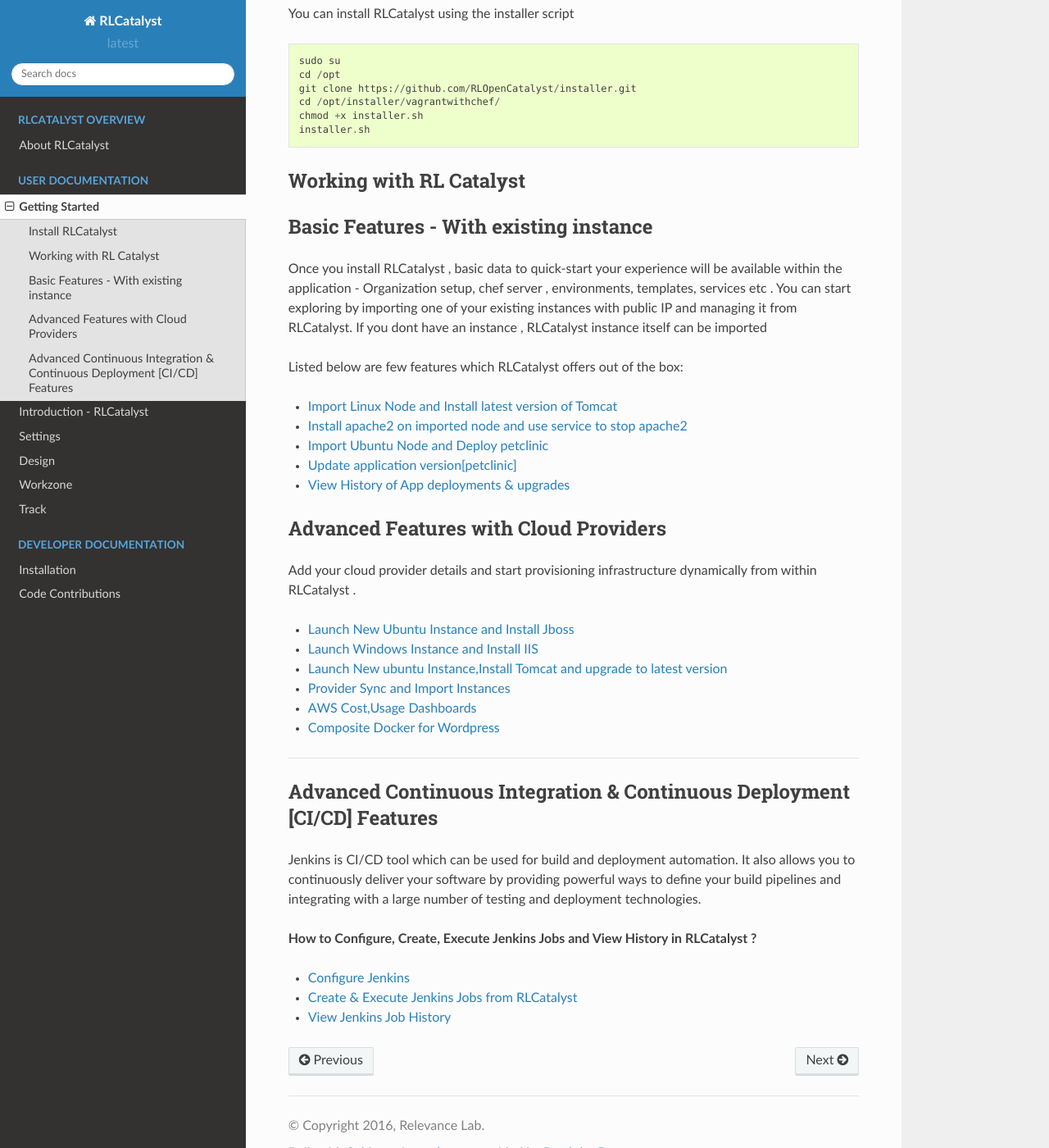
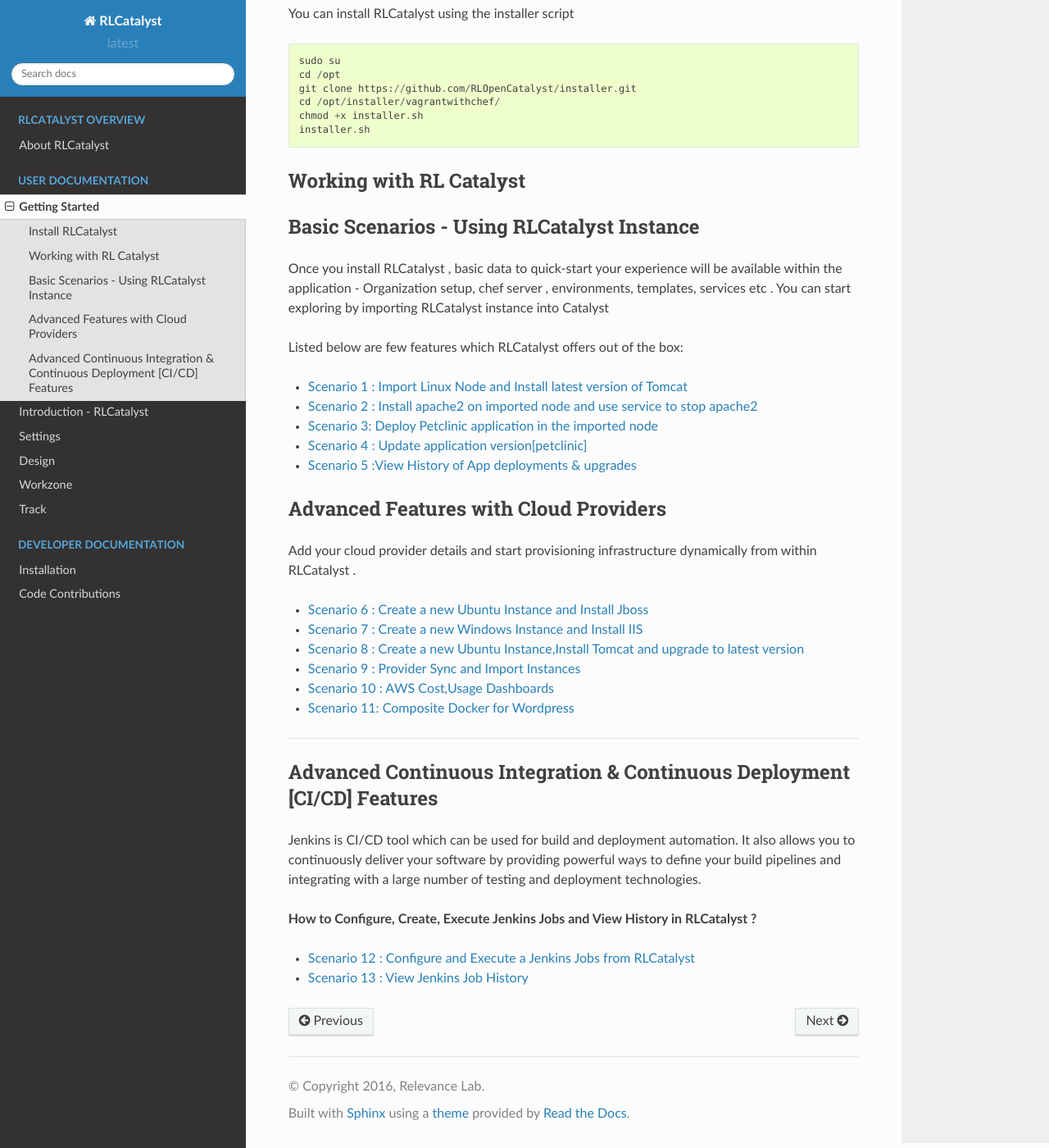
Before and after one commit to RLOpenCatalyst/catdocs, a Sphinx documentation site: the page built from Catalyst/source/gettingstarted.rst, in a window 1280 px wide and 1400 px high, scrolled down 1840 px. Shown: the whole window at 82% size. Built offline with Sphinx 7.4.7 and the Read the Docs theme 2.0.0, drawn with Linux system fonts in a browser that asks for light colours; some of the changed lines change nothing that is shown.

Commit message:
Updated content

```diff
--- a/Catalyst/source/gettingimplemented.rst
+++ b/Catalyst/source/gettingimplemented.rst
@@ -7,25 +7,22 @@
 
 .. _Import Linux Node and Install latest version of-Tomcat:
 
-Import Linux Node and Install latest version of Tomcat
+Scenario 1 : Import Linux Node and Install latest version of Tomcat
 ^^^^^^^^^^^^^^^^^^^^^^^^^^^^^^^^^^^^^^^^^^^^^^^^^^^^^^
 
-1. Import Node by IP
+1. Import RLCatalyst instance/VM
 
-Import one of your existing Linux instances into RLCatalyst .The instance should have a public IP and should be reachable from the catalyst network .
+ * Go to Workzone and expand the Organization tree on the left side to get the environments . Click on Import by IP icon
+ * Enter 127.0.0.1 in the IP Address field . User/Password is vagrant/vagrant .Enter all the details and click on import button and wait until **Instance Bootstrap Successfully**
 
- * Click on Import by IP icon in the respective **Environment** of **Workzone**
- * Enter all the details and click on import button and wait until **Instance Bootstrap Successfully**
-
-If you are importing RLCatalyst VM, which is running using vagrant, IP is 127.0.0.1 and user/password - vagrant/vagrant.
 Please refer to :ref:`import-byip`  for more details
 
 2. Install latest version of Tomcat
  * Click on Chef-Client Run icon on the imported node in Infrastructure -> Instances tab
- * Search for **tomcat-all-rl** cookbook and add to runlist and click on update runlist button and Wait until instance runlist updates
+ * Search for **tomcat-all-rl** cookbook and add to runlist and click on update runlist button and wait until instance runlist updates . This cookbook will install the latest version of Tomcat
 
 3. Access Tomcat
- * Once the runlist updates go to Controlpanel -> Additional Parameters -> New Application URL and add **Name** and **URL - http://$host:8080** and save. Now click on your Applink in Infrastructure -> Instances and verify Tomcat installtion.
+ * Once the runlist updates go to Controlpanel -> Additional Parameters -> New Application URL and add **Name** and **URL - http://localhost:8080** and save. Now click on your Applink in Infrastructure -> Instances and verify Tomcat running.
 
 
 
@@ -44,44 +41,44 @@
 
 .. _Install apache2 on imported node and use service to stop-apache2:
 
-Install apache2 on imported node and use service to stop apache2
+Scenario 2 : Install apache2 on imported node and use service to stop apache2
 ^^^^^^^^^^^^^^^^^^^^^^^^^^^^^^^^^^^^^^^^^^^^^^^^^^^^^^^^^^^^^^^^
 
-1. Creating a Service command
+1. Create a Service command
  * In Settings, Under Gallery setup -> Service command, create a new service by selecting service command type as **chef cookbook/recipe**. Search for the **service_apache** in service cookbooks dropdown. Select actions **Start,Stop,Restart** and save.
 
-   Please refer :ref:`Service-Command` for more details.
+ Please refer :ref:`Service-Command` for more details.
 
 
-2. Import a Linux Node
- * Click on Import by IP icon in the respective **Environment** of **Workzone**
- * Enter all the details and click on import button and wait until **Instance Bootstrap Successfully**
+2. Import RLCatalyst instance/VM . Ignore this step if you have already executed **Scenario 1**
+ * Go to Workzone and expand the Organization tree on the left side to get the environments . Click on Import by IP icon
+ * Enter 127.0.0.1 in the IP Address field . User/Password is vagrant/vagrant .Enter all the details and click on import button and wait until **Instance Bootstrap Successfully**
 
-   Please refer to :ref:`import-byip`  for more details.
+ Please refer to :ref:`import-byip`  for more details.
 
 
 3. Install Apache using chef client run
- * Click on Chef-Client run button in the Workzone -> Infrastructure -> Instances tab, of the imported node and add **apache2** cookbook and click on Update runlist button and Wait until instance runlist updates
+ * Click on Chef-Client run button on the imported node and add **apache2** cookbook and click on Update runlist button and wait until instance runlist gets updated
 
 
 4. SSH in to the Node from RLCatalyst and check the apache status
- * SH in to the box from catalyst and run **sudo service apache2 status**
+ * SSH in to the box from rlcatalyst and run **sudo service apache2 status** to check the apache2 status
    apache2 is running
 
 5. Add the service apache to the node
- * Go to Controlpanel -> Service Tab -> Click on Add New Service. Select the service and save.
+ * Go to Controlpanel -> Service Tab -> Click on Add New Service. Choose the apache service and save.
 
 
 6. Stop the service and check the status
- * Go to Controlpanel -> Services and Click on Stop icon
- * SSH in to the box from catalyst and run **sudo service apache2 status**
-   apache2 is not running
+ * Click on Stop icon
+ * SSH in to the box from catalyst and run **sudo service apache2 status** and check the apache2 status.
+   You can see that zpache2 is stopped
 
 
 7. Start the service and check the status
  * Go to Controlpanel -> Services and Click on Start icon
  * SSH in to the box from catalyst and run **sudo service apache2 status**
-   apache2 is running
+   apache2 is up and running now
 
 
 **Following video demonstrates how to Install apache2 on imported node and use service to stop apache2 in RLCatalyst:**
@@ -98,25 +95,25 @@
 *****
 
 
-.. _Import Ubuntu Node and Deploy-petclinic:
+.. _Deploy Pet-clinic application in the imported node:
 
-Import Ubuntu Node and Deploy petclinic
+Scenario 3: Deploy Petclinic application in the imported node
 ^^^^^^^^^^^^^^^^^^^^^^^^^^^^^^^^^^^^^^^
 
-1. Import a Linux Node
- * Click on Import by IP icon in the respective **Environment** of **Workzone**
- * Enter all the details and click on import button and wait until **Instance Bootstrap Successfully**
+1. Import RLCatalyst instance/VM . Ignore this step if you have already executed **Scenario 1**
+ * Go to Workzone and expand the Organization tree on the left side to get the environments . Click on Import by IP icon
+ * Enter 127.0.0.1 in the IP Address field . User/Password is vagrant/vagrant .Enter all the details and click on import button and wait until **Instance Bootstrap Successfully**
 
    Please refer to :ref:`import-byip`  for more details.
 
 
-2. Install Tomcat Cookbook(tomcat-all-rl)
+2. Install Tomcat Cookbook(tomcat-all-rl) . Ignore this step if you have already executed **Scenario 1**
  * Click on Chef-Client Run icon on the imported node in Workzone -> Infrastructure -> Instances tab
  * Search for **tomcat-all-rl** cookbook and add to runlist and click on update runlist button and Wait until instance runlist updates
 
 
 3. Create a Chef orchestration task, Choose the node and add the cookbook deploy_war & Edit cookbook attributes and save
-  * In Workzone, Under Orchestration Create a New Chef Task and add **deploy_war** cookbook and edit the following attributes
+  * In Workzone, Under Orchestration ,create a new Chef task and add **deploy_war** cookbook and edit the following attributes
   * Source code url - **https://s3-us-west-2.amazonaws.com/catalystcode/petclinic-2.02.71.war**
   * Application version – 2.02.71
   * Node publice IP – enter the public IP where tomcat is running and present as node in catalyst.
@@ -140,10 +137,61 @@
 
 *****
 
+.. _Update application-version[petclinic]:
+
+Scenario 4 : Update application version[petclinic]
+^^^^^^^^^^^^^^^^^^^^^^^^^^^^^^^^^^^^^
+
+1. Import RLCatalyst instance/VM . Ignore this step if you have already executed **Scenario 1**
+ * Go to Workzone and expand the Organization tree on the left side to get the environments . Click on Import by IP icon
+ * Enter 127.0.0.1 in the IP Address field . User/Password is vagrant/vagrant .Enter all the details and click on import button and wait until **Instance Bootstrap Successfully**
+
+   Please refer to :ref:`import-byip`  for more details.
+
+2. Install Tomcat Cookbook(tomcat-all-rl) . Ignore this step if you have already executed **Scenario 1**
+ * Click on Chef-Client Run icon on the imported node in Workzone -> Infrastructure -> Instances tab
+ * Search for **tomcat-all-rl** cookbook and add to runlist and click on update runlist button and Wait until instance runlist updates
+
+3. Create a Chef orchestration task. Ignore this step if you have already executed **Scenario 3**.
+ * In Workzone, Under Orchestration Create a New Chef Task and add deploy_war cookbook and edit the following attributes
+ * Source code url - https://s3-us-west-2.amazonaws.com/catalystcode/petclinic-2.02.71.war
+ * Application version – 2.02.71
+ * Node publice IP – enter the public IP where tomcat is running and present as node in catalyst
+
+
+4. Execute the task.  Ignore this step if you have already executed **Scenario 3**.
+ * After execution of task, go to Controlpanel -> Additional Parameters -> New and add Name and URL - http://$host:8080/petclinic and save. Now click on your Applink in Infrastructure -> Instances and verify petclinic installtion.
+
+
+5. Upgrade Petclinic Version
+ * Edit Chef Orchestration task
+ * Click on Edit attribute link
+ * Enter the Source code URL with the latest version **https://s3-us-west-2.amazonaws.com/catalystcode/petclinic-2.02.72.war**
+ * Application version – 2.02.72
+ * Node publice IP – enter the public IP where tomcat is running and present as node in catalyst and save
+
+6. Now Execute the task and verify the latest version
+ * After execution of task, go to Controlpanel -> Additional Parameters -> New and add Name and URL - http://$host:8080/petclinic and save. Now click on your Applink in Infrastructure -> Instances and verify petclinic installtion with the latest version.
+
+
+
+*****
+
+
+.. _View History of App deployments &-upgrades:
+
+Scenario 5 :View History of App deployments & upgrades
+^^^^^^^^^^^^^^^^^^^^^^^^^^^^^^^^^^^^^^^^^^
+
+1. Execute **Scenario 3** to deploy Petclinic application in the imported node
+2. Once application is installed on on the node navigate to applications tab and click on **H** icon[History], you will find history of the application deployed
+
+
+*****
 
 .. _Launch New Ubuntu Instance and Install-Jboss:
 
-Launch New Ubuntu Instance and Install Jboss
+Scenario 6 : Create a new Ubuntu Instance  and Install Jboss
 ^^^^^^^^^^^^^^^^^^^^^^^^^^^^^^^^^^^^^^^^^^^^
 
 1. Add Provider
@@ -159,7 +207,7 @@
 3. Create Blueprint using Ubuntu as base Image by adding Jboss Cookbook to runlist
  * In Design, under OSImage template type select ubuntu template and create blueprint by entering the other details and by adding **jboss7_rl** cookbook in configure runlist parameters and save
 
-4. To verify Jboss installtion
+4. To verify Jboss installation
  * Launch the Blueprint from Workzone -> Infrastructure -> Blueprints. After launch of Blueprint go to Infrastructure -> Instances, once the node bootstraps go to Controlpanel -> Additional Parameters -> New Application URL and add **Name** and **URL - http://$host:8080** and save. Now click on your Applink in Infrastructure -> Instances and verify Jboss installtion.
 
 
@@ -180,7 +228,7 @@
 
 .. _Launch Windows Instance and Install-IIS:
 
-Launch Windows Instance and Install IIS
+Scenario 7 : Create a new Windows Instance and Install IIS
 ^^^^^^^^^^^^^^^^^^^^^^^^^^^^^^^^^^^^^^^
 
 1. Add Provider
@@ -218,7 +266,7 @@
 
 .. _Launch New ubuntu Instance,Install Tomcat,upgrade to-v8.0[attribute]:
 
-Launch New ubuntu Instance,Install Tomcat and upgrade to latest version
+Scenario 8 : Create a new Ubuntu Instance,Install Tomcat and upgrade to latest version
 ^^^^^^^^^^^^^^^^^^^^^^^^^^^^^^^^^^^^^^^^^^^^^^^^^^^^^^^^^^^^^^^^^^^^
 
 1. Add Provider
@@ -259,20 +307,19 @@
 
 
 
-
-
-
-
 .. _Provider Sync and-Import Instances:
 
-Provider Sync and Import Instances
+Scenario 9 : Provider Sync and Import Instances
 ^^^^^^^^^^^^^^^^^^^^^^^^^^^^^^^^^^
 
-1. Add Provider
+Once the basic data is loaded, you can start exploring RLCatalyst from the Provider-Sync Feature. You can sync nodes from your AWS provider account and convert the nodes to 'Managed' . This will give a control on your AWS infra by letting you track the capacity, cost and usage . Once sync-ed, you can see the summary dashboard from 'Track'
+
+1. Add your AWS Provider
  * In Settings, under DevopsSetup -> Providers, add a New provider by entering the valid details
    Please refer to :ref:`provider-settings` for more details.
 
-2. Provider Sync
+2. Provider Sync. Once the provider account is added, you can start importing the nodes into RLCatalyst . Importing will bootstrap the nodes with the configured chef server . The imported instances can be managed from the workzone, under the project and environment to which the nodes are imported.
+
  * Click on Sync instances button of your provider -> **UnManaged Instances** of the created provider
 
 3. Import the instances into Catalyst **[Unmanaged to managed]**
@@ -285,69 +332,9 @@
 *****
 
 
-.. _Update application-version[petclinic]:
-
-Update application version[petclinic]
-^^^^^^^^^^^^^^^^^^^^^^^^^^^^^^^^^^^^^
-
-1. Import a Linux Node
- * Click on Import by IP icon in the respective Environment of Workzone
-
- * Enter all the details and click on import button and wait until Instance Bootstrap Successfully
-
-   Please refer to :ref:`import-byip` for more details.
-
-2. Install Tomcat Cookbook(tomcat-all-rl)
- * Click on Chef-Client Run icon on the imported node in Workzone -> Infrastructure -> Instances tab
- * Search for tomcat-all-rl cookbook and add to runlist and click on update runlist button and Wait until instance runlist updates
-
-3. Create a Chef orchestration task, Choose the node and add the cookbook deploy_war & Edit cookbook attributes and save
- * In Workzone, Under Orchestration Create a New Chef Task and add deploy_war cookbook and edit the following attributes
- * Source code url - https://s3-us-west-2.amazonaws.com/catalystcode/petclinic-2.02.71.war
- * Application version – 2.02.71
- * Node publice IP – enter the public IP where tomcat is running and present as node in catalyst
-
-
-4. Execute the task
- * After execution of task, go to Controlpanel -> Additional Parameters -> New and add Name and URL - http://$host:8080/petclinic and save. Now click on your Applink in Infrastructure -> Instances and verify petclinic installtion.
-
-
-5. Upgrade Petclinic Version
- * Edit Chef Orchestration task
- * Click on Edit attribute link
- * Enter the Source code URL with the latest version **https://s3-us-west-2.amazonaws.com/catalystcode/petclinic-2.02.72.war**
- * Application version – 2.02.72
- * Node publice IP – enter the public IP where tomcat is running and present as node in catalyst and save
-
-6. Now Execute the task and verify the latest version
- * After execution of task, go to Controlpanel -> Additional Parameters -> New and add Name and URL - http://$host:8080/petclinic and save. Now click on your Applink in Infrastructure -> Instances and verify petclinic installtion with the latest version.
-
-
-
-*****
-
-
-.. _View History of App deployments &-upgrades:
-
-View History of App deployments & upgrades
-^^^^^^^^^^^^^^^^^^^^^^^^^^^^^^^^^^^^^^^^^^
-
-1. Import node or launch a new node[ubuntu]
-2. Install Tomcat Cookbook(tomcat-all-rl)
-3. Add cookbook deploy_war and  Edit attributes
-  a. Source code url - **https://s3-us-west-2.amazonaws.com/catalystcode/petclinic-2.02.71.war**
-  b. Application version – 2.02.71
-  c. Node publice ip – enter the public ip where tomcat is running and present as node in catalyst.
-4. Once application is installed on on the node navigate to applications tab and click on **H** icon[History], you will find history of the application deployed
-
-
-
-*****
-
-
 .. _AWS Cost,Usage-Dashboards:
 
-AWS Cost,Usage Dashboards
+Scenario 10 : AWS Cost,Usage Dashboards
 ^^^^^^^^^^^^^^^^^^^^^^^^^
 RLCatalyst provides you a consolidated dashboard for tracking your AWS infrastructure cost and usage . This helps you to identify un-used capacity and do better utilization. RLCatalyst summarizes this data for all the AWS provider accounts configured.
 
@@ -391,7 +378,7 @@
 
 .. _Composite-Docker for Wordpress:
 
-Composite Docker for Wordpress
+Scenario 11: Composite Docker for Wordpress
 ^^^^^^^^^^^^^^^^^^^^^^^^^^^^^^
 1. Create a docker template for MYSQL
  * Go to Settings -> Gallery Setup -> Templates, Enter the Template name -> Choose Template type as **Docker** -> Choose the **Organization**
@@ -457,39 +444,14 @@
 *****
 
 
-.. _providersync and-import:
-
-Add Provider and do Provider Sync
-^^^^^^^^^^^^^^^^^^^^^^^^^^^^^^^^^
-Once the basic data is loaded, you can start exploring RLCatalyst from the Provider-Sync Feature. You can sync nodes from your AWS provider account and convert the nodes to 'Managed' . This will give a control on your AWS infra by letting you track the capacity, cost and usage . Once sync-ed, you can see the summary dashboard from 'Track'
-
-
-1. **Add your AWS provider** account details in RLCatalyst . Refer to :ref:`provider-settings` for more help
-2. **Sync your provider with RLCatalyst**. Once the provider account is added, you can start importing the nodes into RLCatalyst . Importing will bootstrap the nodes with the configured chef server . The imported instances can be managed from the workzone, under the project and environment to which the nodes are imported. Refer to :ref:`provider-sync` for more help
-
-
-
-**Following video demonstrates how to add provider and do sync in RLCatalyst:**
-
-
-.. raw:: html
-
-
-    <div style="position:relative;padding-bottom:56.25%;padding-top:30px;height:0;overflow:hidden;">
-        <iframe src="https://www.youtube.com/embed/HIMlbwtc8Zc" frameborder="0" allowfullscreen style="position: absolute; top: 0; left: 0; width: 100%; height: 100%;"></iframe>
-    </div>
-
-
-
-*****
-
-
 
 
 .. _Create & Execute Jenkins Jobs from-RLCatalyst:
 
-Create & Execute Jenkins Jobs from RLCatalyst
+Scenario 12 : Configure and Execute a Jenkins Jobs from RLCatalyst
 ^^^^^^^^^^^^^^^^^^^^^^^^^^^^^^^^^^^^^^^^^^^^^
+
+Execute your Jenkins job from rlcatalyst and see the history of each jobs. Jenkins server should be configured in rlcatalyst to initiate the job execution. Please refer to * :ref:`Configure-Jenkins`
 
 Please refer to ``Jenkins Task`` under :ref:`Orchestration-JenkinsTask` to **Create & Execute** Jenkins Task
 
@@ -512,7 +474,7 @@
 
 .. _View Jenkins Job-History:
 
-View Jenkins Job History
+Scenario 13 : View Jenkins Job History
 ^^^^^^^^^^^^^^^^^^^^^^^^
 
 Please refer to ``Jenkins Task`` -> ``Task History`` under :ref:`Orchestration-JenkinsTask` to view **Jenkins Job History**
--- a/Catalyst/source/gettingstarted.rst
+++ b/Catalyst/source/gettingstarted.rst
@@ -69,10 +69,10 @@
 Working with RL Catalyst
 ^^^^^^^^^^^^^^^^^^^^^^^^
 
-Basic Features - With existing instance
+Basic Scenarios - Using RLCatalyst Instance
 ^^^^^^^^^^^^^^^^^^^^^^^^^^^^^^^^^^^^^^^
 
-Once you install RLCatalyst , basic data to quick-start your experience will be available within the application - Organization setup, chef server , environments, templates, services etc . You can start exploring  by importing one of your existing instances with public IP and managing it from RLCatalyst. If you dont have an instance , RLCatalyst instance itself can be imported
+Once you install RLCatalyst , basic data to quick-start your experience will be available within the application - Organization setup, chef server , environments, templates, services etc . You can start exploring  by importing RLCatalyst instance into Catalyst
 
 Listed below are few features which RLCatalyst offers out of the box:
 
@@ -80,7 +80,7 @@
 
 * :ref:`Install apache2 on imported node and use service to stop-apache2`
 
-* :ref:`Import Ubuntu Node and Deploy-petclinic`
+* :ref:`Deploy Pet-clinic application in the imported node`
 
 * :ref:`Update application-version[petclinic]`
 
@@ -117,8 +117,6 @@
 
 **How to Configure, Create, Execute Jenkins Jobs and View History in RLCatalyst ?**
 
-* :ref:`Configure-Jenkins`
-
 * :ref:`Create & Execute Jenkins Jobs from-RLCatalyst`
 
 * :ref:`View Jenkins Job-History`
```
